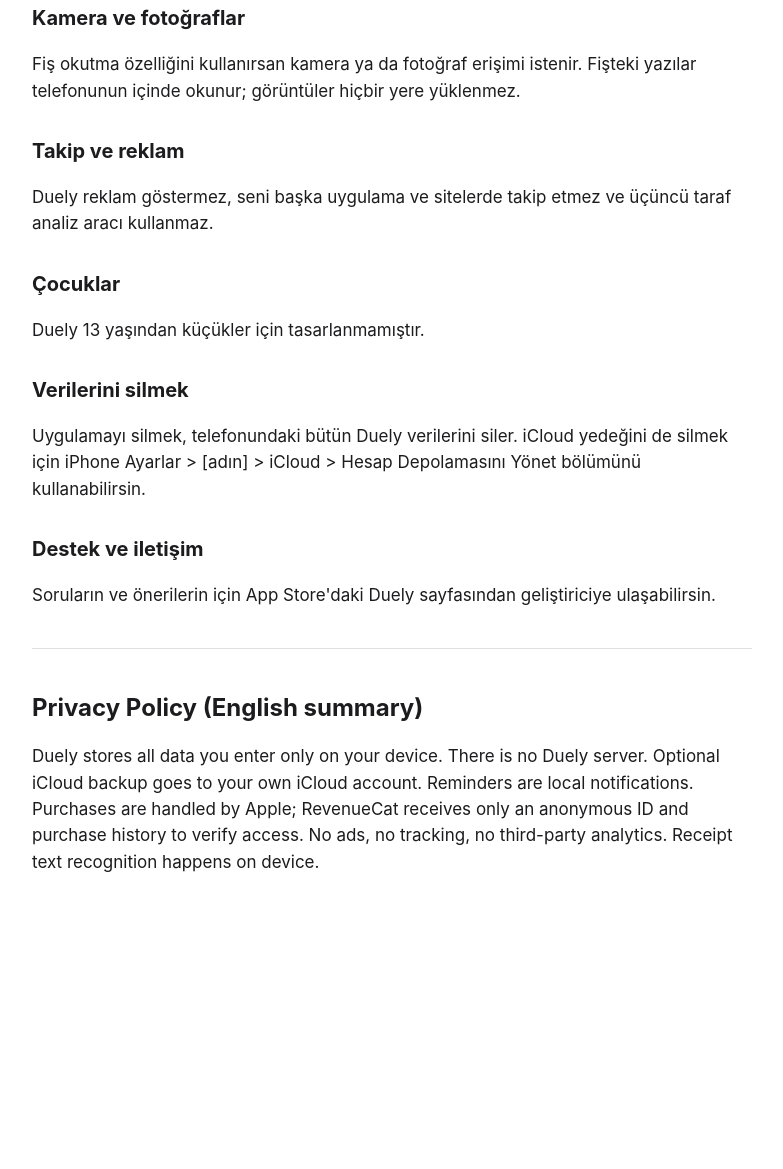
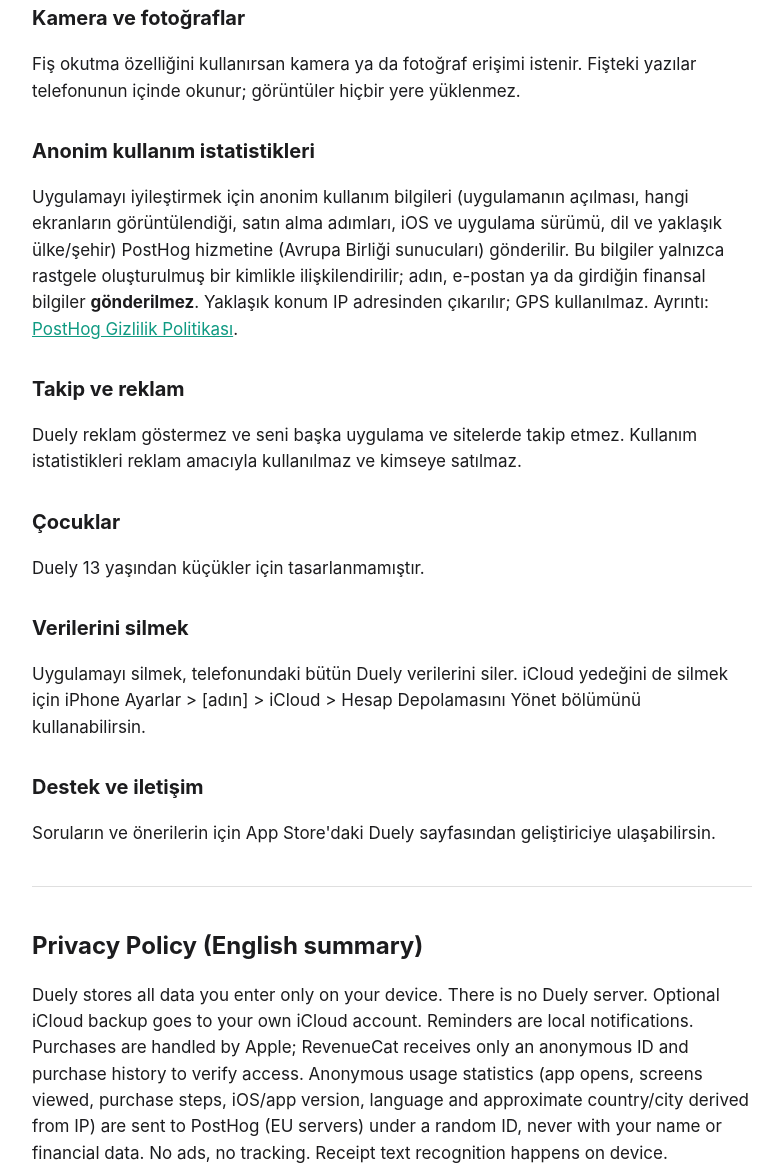
Before and after one commit to arialibaran46/duely-gizlilik, a plain HTML site: page index.html in a window 1280 px wide. Shown: the part 1132-2301 px from the top of the page, without its empty margins (248-1031 px from the left). Before the commit the page ends 2104 px from the top, so only its background shows below. Drawn offline with Linux system fonts and the light colour scheme.

Commit message:
Gizlilik: anonim kullanım istatistikleri (PostHog, AB) eklendi

```diff
--- a/index.html
+++ b/index.html
@@ -17,7 +17,7 @@
 <body>
 <main>
   <h1>Duely Gizlilik Politikası</h1>
-  <p class="muted">Son güncelleme: 19 Kasım 2026</p>
+  <p class="muted">Son güncelleme: 21 Kasım 2026</p>
 
   <p>Duely: Fatura ve Kredi Takibi ("Duely"), faturalarını, kiranı, kredilerini ve harcamalarını takip etmen için yapılmış bir iOS uygulamasıdır. Bu politika hangi bilgilerin nerede tutulduğunu açıklar.</p>
 
@@ -39,8 +39,11 @@
   <h2>Kamera ve fotoğraflar</h2>
   <p>Fiş okutma özelliğini kullanırsan kamera ya da fotoğraf erişimi istenir. Fişteki yazılar telefonunun içinde okunur; görüntüler hiçbir yere yüklenmez.</p>
 
+  <h2>Anonim kullanım istatistikleri</h2>
+  <p>Uygulamayı iyileştirmek için anonim kullanım bilgileri (uygulamanın açılması, hangi ekranların görüntülendiği, satın alma adımları, iOS ve uygulama sürümü, dil ve yaklaşık ülke/şehir) PostHog hizmetine (Avrupa Birliği sunucuları) gönderilir. Bu bilgiler yalnızca rastgele oluşturulmuş bir kimlikle ilişkilendirilir; adın, e-postan ya da girdiğin finansal bilgiler <strong>gönderilmez</strong>. Yaklaşık konum IP adresinden çıkarılır; GPS kullanılmaz. Ayrıntı: <a href="https://posthog.com/privacy">PostHog Gizlilik Politikası</a>.</p>
+
   <h2>Takip ve reklam</h2>
-  <p>Duely reklam göstermez, seni başka uygulama ve sitelerde takip etmez ve üçüncü taraf analiz aracı kullanmaz.</p>
+  <p>Duely reklam göstermez ve seni başka uygulama ve sitelerde takip etmez. Kullanım istatistikleri reklam amacıyla kullanılmaz ve kimseye satılmaz.</p>
 
   <h2>Çocuklar</h2>
   <p>Duely 13 yaşından küçükler için tasarlanmamıştır.</p>
@@ -53,7 +56,7 @@
 
   <hr>
   <h1 style="font-size:24px">Privacy Policy (English summary)</h1>
-  <p>Duely stores all data you enter only on your device. There is no Duely server. Optional iCloud backup goes to your own iCloud account. Reminders are local notifications. Purchases are handled by Apple; RevenueCat receives only an anonymous ID and purchase history to verify access. No ads, no tracking, no third-party analytics. Receipt text recognition happens on device.</p>
+  <p>Duely stores all data you enter only on your device. There is no Duely server. Optional iCloud backup goes to your own iCloud account. Reminders are local notifications. Purchases are handled by Apple; RevenueCat receives only an anonymous ID and purchase history to verify access. Anonymous usage statistics (app opens, screens viewed, purchase steps, iOS/app version, language and approximate country/city derived from IP) are sent to PostHog (EU servers) under a random ID, never with your name or financial data. No ads, no tracking. Receipt text recognition happens on device.</p>
 </main>
 </body>
 </html>
```
